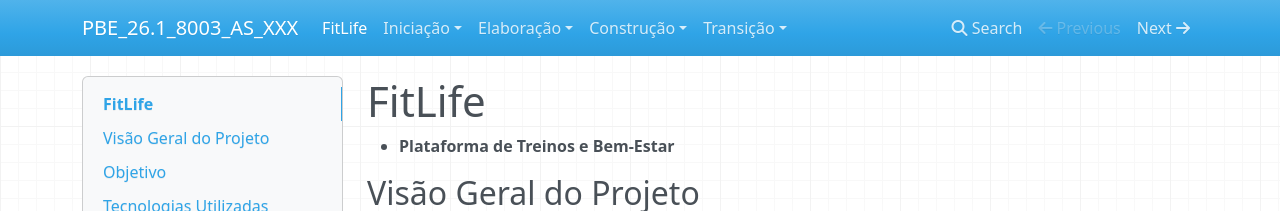
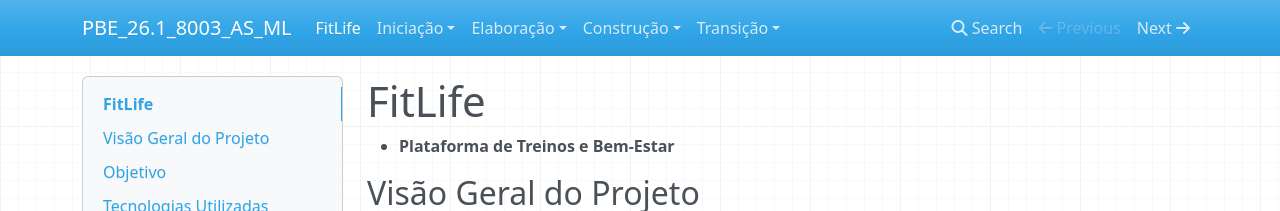
Before and after one commit to Projetos-de-Extensao/PBE_26.1_8003_AS_ML, an MkDocs documentation site: the page built from docs/index.md, in a window 1280 px wide. Shown: the top 211 px of the page. Built offline with MkDocs 1.6.1, drawn with Linux system fonts in a browser that asks for light colours; nearby versions of some CDN libraries.

Commit message:
chore: setup inicial do projeto e documentação mkdocs #1

```diff
--- a/mkdocs.yml
+++ b/mkdocs.yml
@@ -1 +1 @@
-site_name: PBE_26.1_8003_AS_XXX
+site_name: PBE_26.1_8003_AS_ML
```
